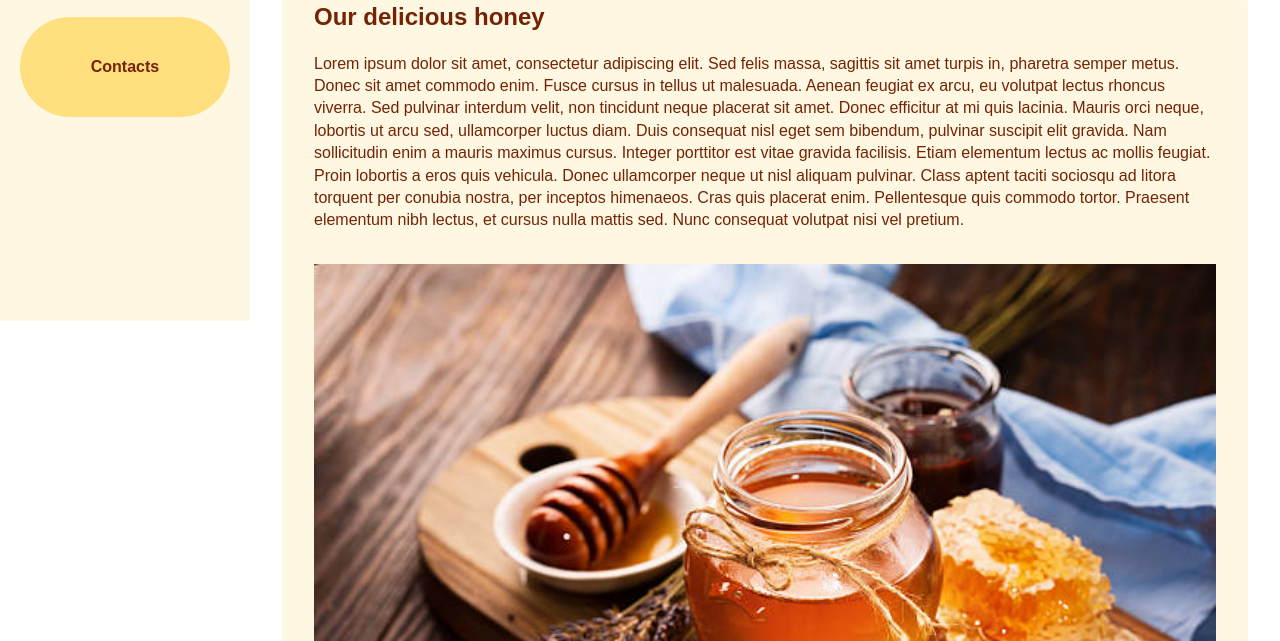
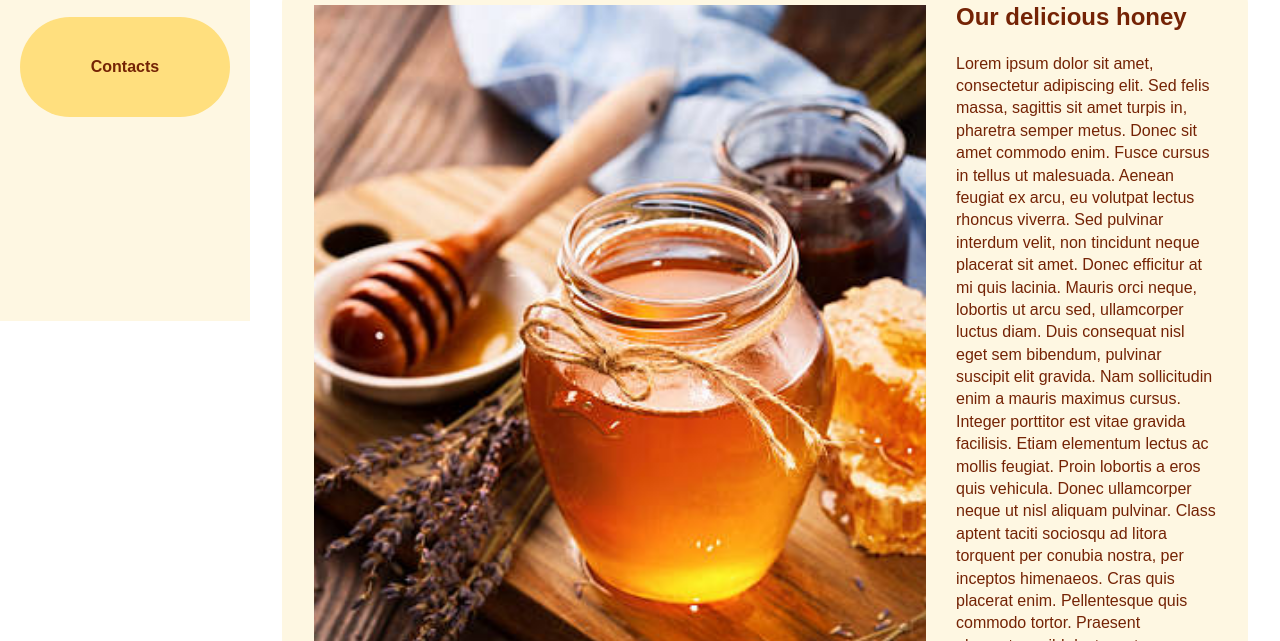
Before and after one commit to MarcoCipolletta/U2-W1-D3, a plain HTML site: page index.html in a window 1280 px wide. Shown: the part 479-1120 px from the top of the page. Drawn offline with Linux system fonts and the light colour scheme.

Commit message:
Fixed the article on screen width >1200px

```diff
--- a/assets/css/style.css
+++ b/assets/css/style.css
@@ -279,4 +279,15 @@ article img {
   .card:nth-of-type(5) {
     display: block;
   }
+  article {
+    display: flex;
+    column-gap: 30px;
+  }
+  article div {
+    flex-basis: 50%;
+  }
+  article img {
+    flex-basis: 50%;
+    order: -1;
+  }
 }
--- a/index.html
+++ b/index.html
@@ -93,16 +93,18 @@
       </div>
       <h2>Lastest News</h2>
       <article>
+        <div>
           <h3>Our delicious honey</h3>
           <p>
             Lorem ipsum dolor sit amet, consectetur adipiscing elit. Sed felis massa, sagittis sit amet turpis in, pharetra semper metus. Donec sit amet commodo
             enim. Fusce cursus in tellus ut malesuada. Aenean feugiat ex arcu, eu volutpat lectus rhoncus viverra. Sed pulvinar interdum velit, non tincidunt
             neque placerat sit amet. Donec efficitur at mi quis lacinia. Mauris orci neque, lobortis ut arcu sed, ullamcorper luctus diam. Duis consequat nisl
-          eget sem bibendum, pulvinar suscipit elit gravida. Nam sollicitudin enim a mauris maximus cursus. Integer porttitor est vitae gravida facilisis. Etiam
-          elementum lectus ac mollis feugiat. Proin lobortis a eros quis vehicula. Donec ullamcorper neque ut nisl aliquam pulvinar. Class aptent taciti
-          sociosqu ad litora torquent per conubia nostra, per inceptos himenaeos. Cras quis placerat enim. Pellentesque quis commodo tortor. Praesent elementum
-          nibh lectus, et cursus nulla mattis sed. Nunc consequat volutpat nisi vel pretium.
+            eget sem bibendum, pulvinar suscipit elit gravida. Nam sollicitudin enim a mauris maximus cursus. Integer porttitor est vitae gravida facilisis.
+            Etiam elementum lectus ac mollis feugiat. Proin lobortis a eros quis vehicula. Donec ullamcorper neque ut nisl aliquam pulvinar. Class aptent taciti
+            sociosqu ad litora torquent per conubia nostra, per inceptos himenaeos. Cras quis placerat enim. Pellentesque quis commodo tortor. Praesent
+            elementum nibh lectus, et cursus nulla mattis sed. Nunc consequat volutpat nisi vel pretium.
           </p>
+        </div>
 
         <img src="./assets/imgs/honey.jpg" alt="miele" />
       </article>
```
Lines whose indentation alone changed are shown as unchanged.
